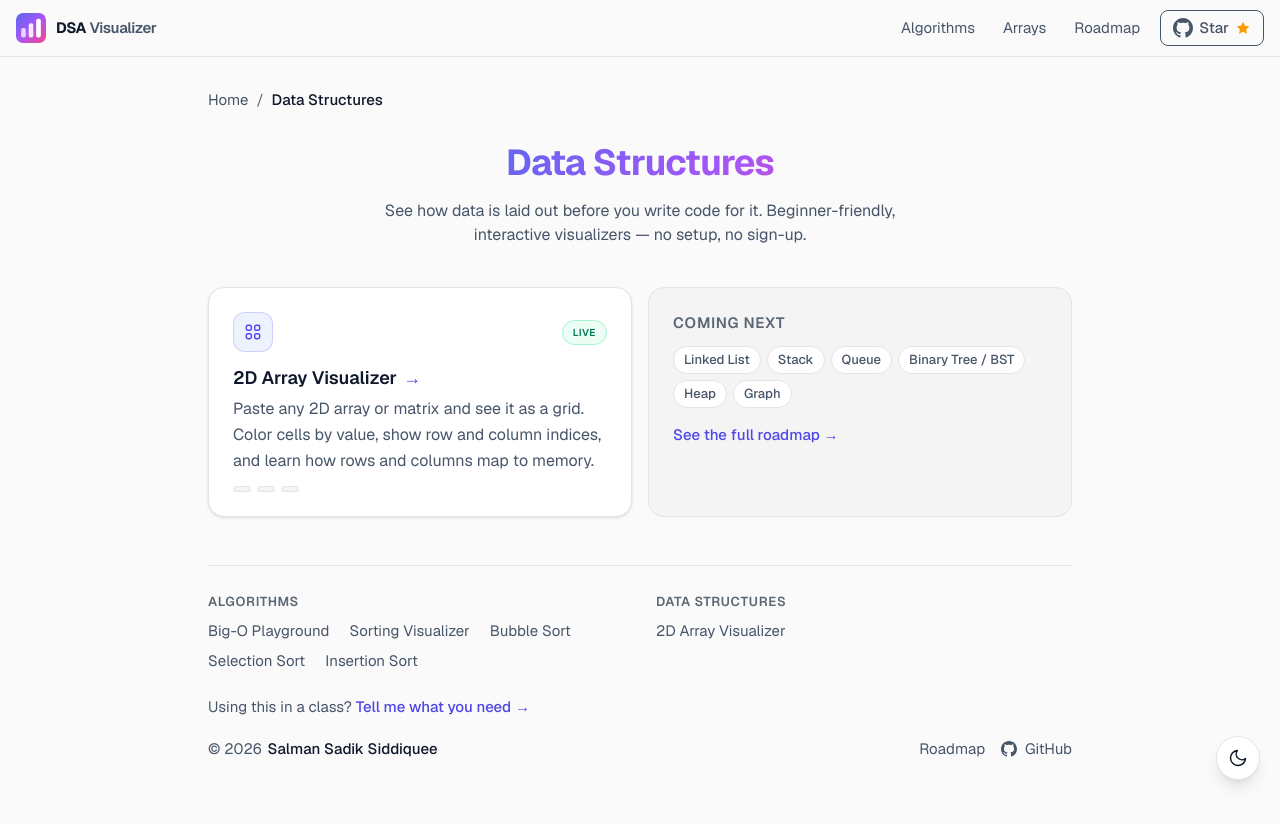
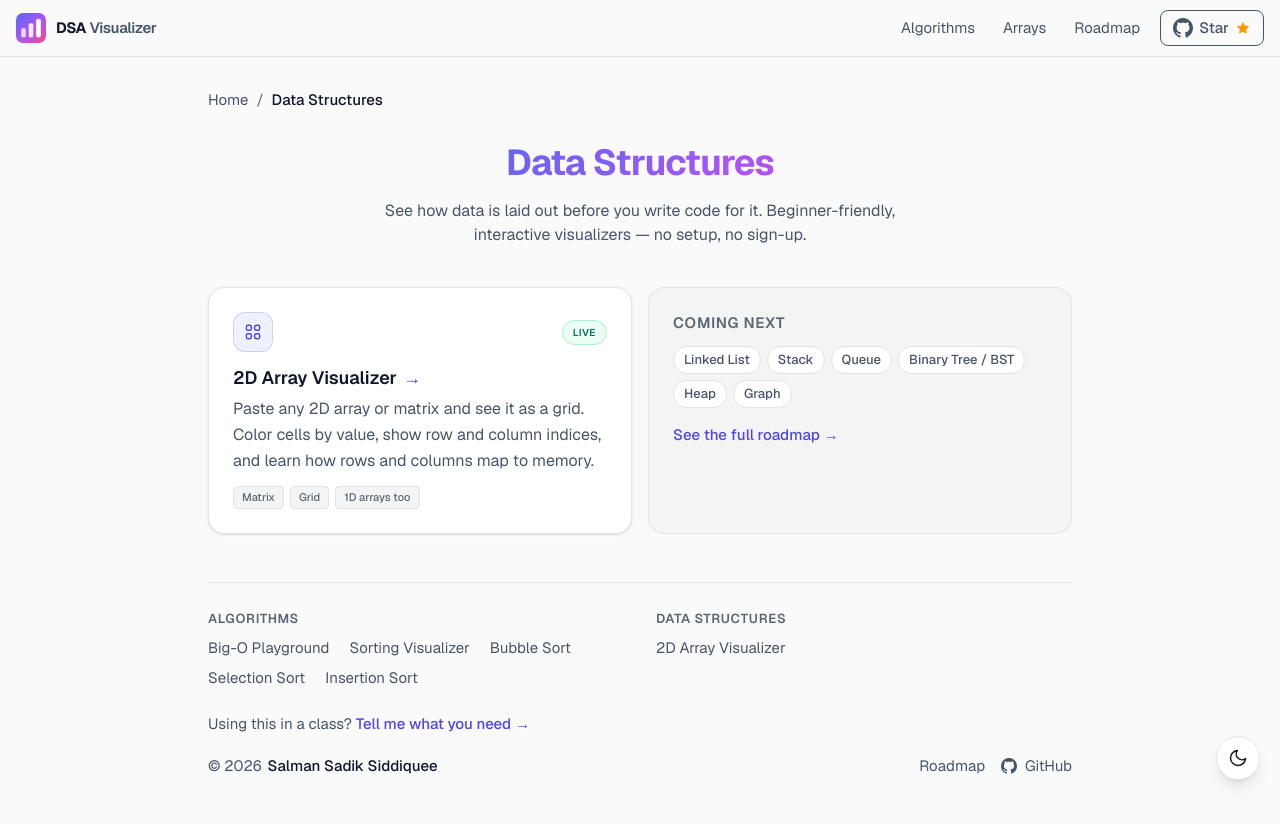
Before and after one commit to salsadsid/visualizer, a Next.js app: page /data-structures in a window 1280 px wide. Shown: the top 824 px of the page. Built offline with nearby package versions, Linux system fonts and the light colour scheme; no server answers.

Commit message:
fix(hubs): show the tags on tool cards again

```diff
--- a/src/app/algorithms/page.jsx
+++ b/src/app/algorithms/page.jsx
@@ -82,7 +82,7 @@ export default function AlgorithmsHome() {
                                     key={t}
                                     className="text-[11px] font-medium px-2 py-0.5 rounded surface-muted text-subtle"
                                 >
-                                    {t.name}
+                                    {t}
                                 </span>
                             ))}
                         </div>
--- a/src/app/data-structures/page.jsx
+++ b/src/app/data-structures/page.jsx
@@ -75,7 +75,7 @@ export default function DataStructuresHome() {
                                     key={t}
                                     className="text-[11px] font-medium px-2 py-0.5 rounded surface-muted text-subtle"
                                 >
-                                    {t.name}
+                                    {t}
                                 </span>
                             ))}
                         </div>
```
